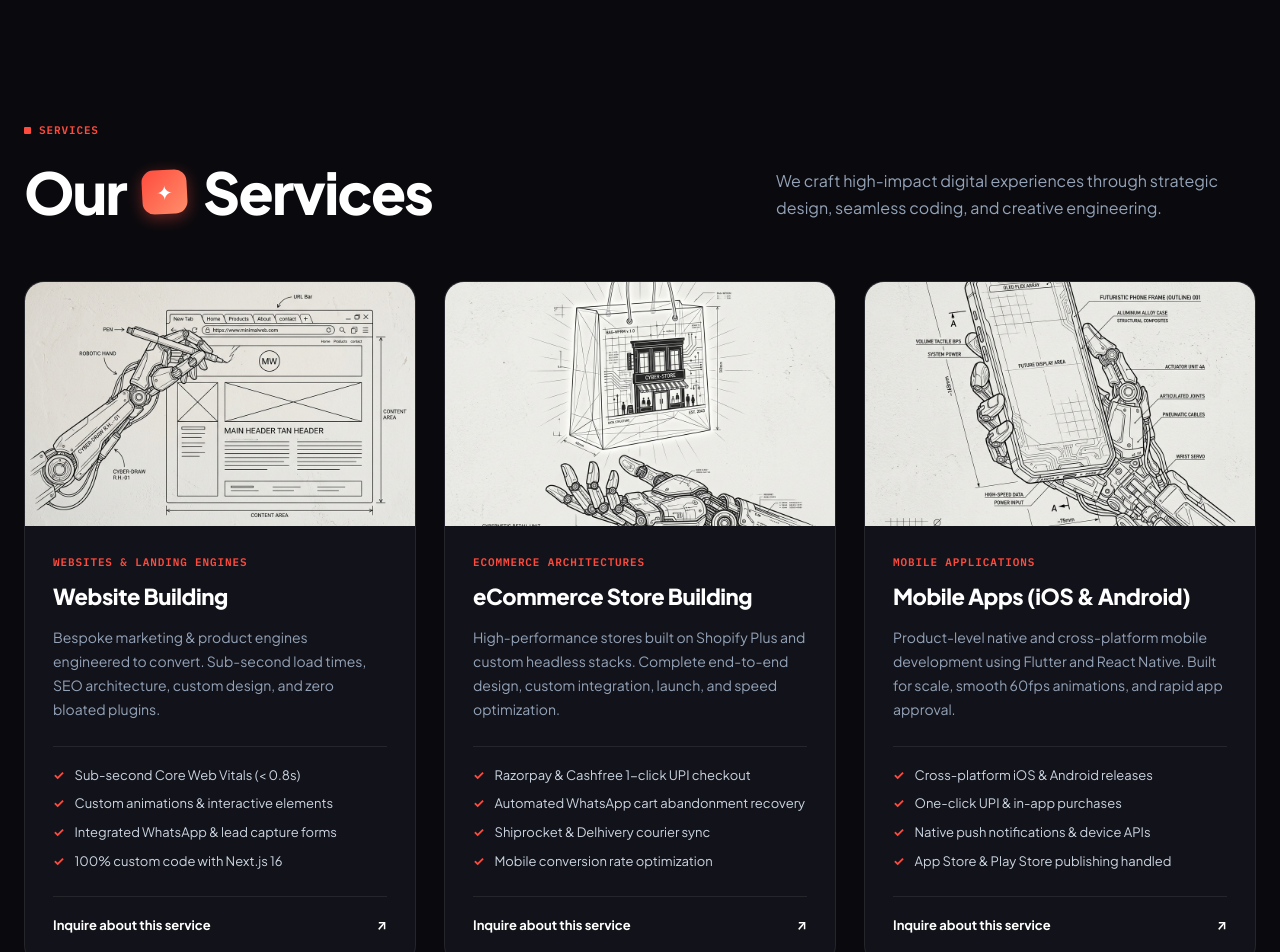
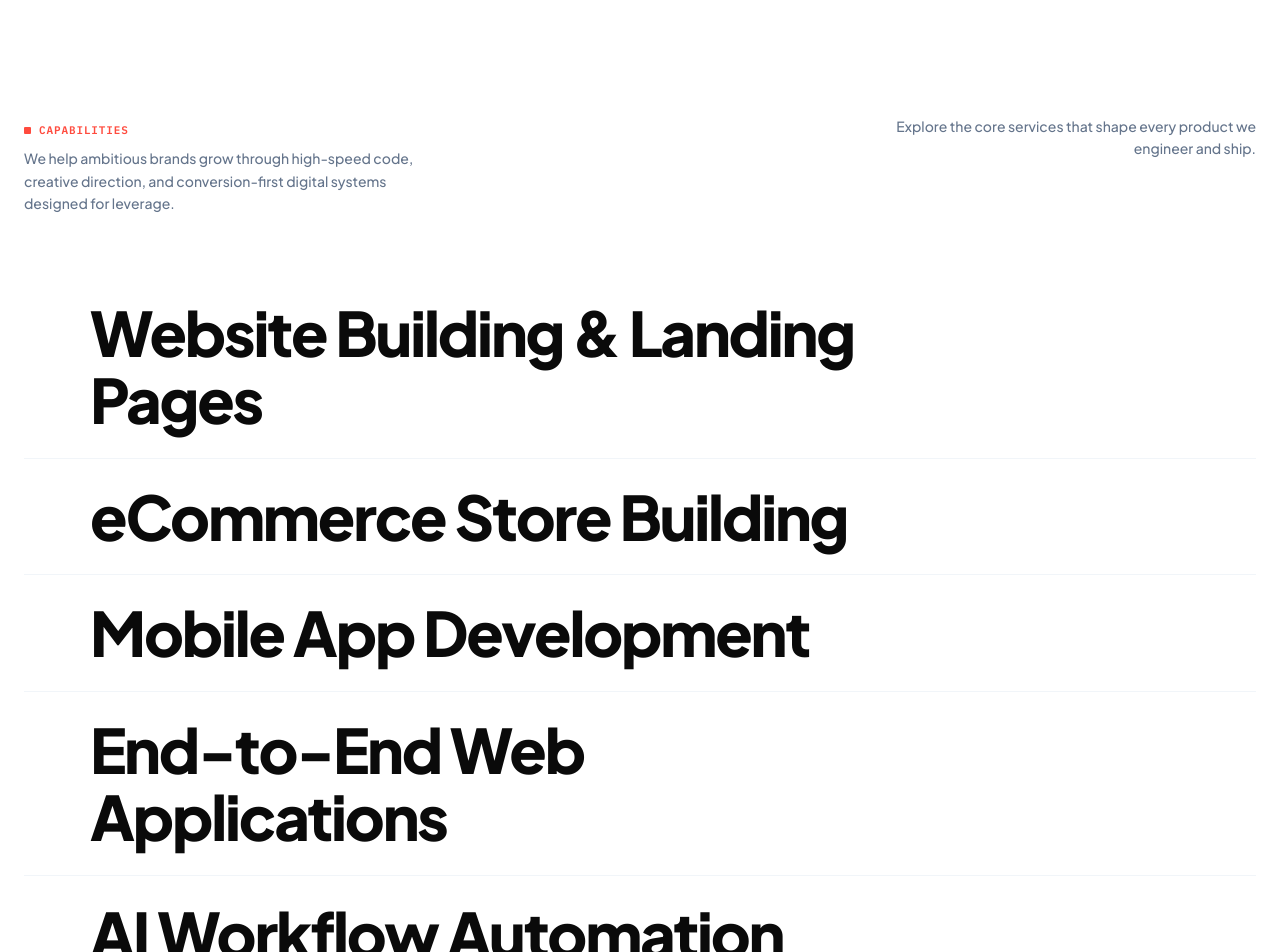
Before and after one commit to nirbhaysagar/endustryplant, a Next.js app: page / in a window 1280 px wide. Shown: the part 3060-4012 px from the top of the page. Built offline with nearby package versions, Linux system fonts and the light colour scheme.

Commit message:
Implement typographic services list with hover highlight banner and floating image preview

```diff
--- a/src/components/Capabilities.module.css
+++ b/src/components/Capabilities.module.css
@@ -1,7 +1,9 @@
 .servicesSection {
-  padding: 120px 0;
-  background: #0A0A0E;
-  color: #FFFFFF;
+  padding: 120px 0 140px;
+  background: #FFFFFF;
+  position: relative;
+  overflow: hidden;
+  border-bottom: 1px solid var(--border);
 }
 
 .inner {
@@ -10,7 +12,34 @@
   padding: 0 24px;
 }
 
-.label {
+/* ─── TOP SUBTITLES ROW ─────────────────────────────────────── */
+.topRow {
+  display: flex;
+  justify-content: space-between;
+  align-items: flex-start;
+  gap: 40px;
+  margin-bottom: 60px;
+  flex-wrap: wrap;
+}
+
+.topLeft {
+  max-width: 420px;
+  font-size: 14px;
+  line-height: 1.6;
+  color: #64748B;
+  font-weight: 500;
+}
+
+.topRight {
+  max-width: 360px;
+  font-size: 14px;
+  line-height: 1.6;
+  color: #64748B;
+  font-weight: 500;
+  text-align: right;
+}
+
+.sectionLabel {
   display: inline-flex;
   align-items: center;
   gap: 8px;
@@ -20,7 +49,7 @@
   color: #FF4B3E;
   text-transform: uppercase;
   letter-spacing: 0.08em;
-  margin-bottom: 24px;
+  margin-bottom: 8px;
 }
 
 .coralSquare {
@@ -31,173 +60,178 @@
   border-radius: 1px;
 }
 
-.headerRow {
-  display: flex;
-  justify-content: space-between;
-  align-items: flex-end;
-  gap: 40px;
-  margin-bottom: 60px;
-  flex-wrap: wrap;
-}
-
-.titleRow {
-  display: flex;
-  align-items: center;
-  gap: 16px;
-  flex-wrap: wrap;
-}
-
-.heading {
-  font-size: clamp(38px, 4.5vw, 64px);
-  font-weight: 800;
-  letter-spacing: -0.03em;
-  color: #FFFFFF;
-  line-height: 1;
-}
-
-.sticker {
-  display: inline-flex;
-  align-items: center;
-  justify-content: center;
-  background: linear-gradient(135deg, #FF4B3E, #FF8F6B);
-  color: #FFFFFF;
-  font-size: 20px;
-  padding: 6px 14px;
-  border-radius: 12px;
-  box-shadow: 0 4px 15px rgba(255, 75, 62, 0.4);
-  transform: rotate(-3deg);
-}
-
-.subtext {
-  font-size: 16px;
-  line-height: 1.7;
-  color: #94A3B8;
-  max-width: 480px;
-}
-
-/* ─── SERVICES GRID (DARK MODE) ─────────────────────────────── */
-.grid {
-  display: grid;
-  grid-template-columns: repeat(3, 1fr);
-  gap: 28px;
-}
-
-.serviceCard {
-  background: #12131A;
-  border: 1px solid rgba(255, 255, 255, 0.08);
-  border-radius: 20px;
-  overflow: hidden;
+/* ─── TYPOGRAPHIC LIST ──────────────────────────────────────── */
+.servicesList {
   display: flex;
   flex-direction: column;
-  transition: all 0.3s cubic-bezier(0.16, 1, 0.3, 1);
-}
-
-.serviceCard:hover {
-  transform: translateY(-6px);
-  border-color: rgba(255, 75, 62, 0.4);
-  box-shadow: 0 16px 40px rgba(0, 0, 0, 0.6), 0 0 30px rgba(255, 75, 62, 0.15);
-}
-
-.imageWrap {
   width: 100%;
-  aspect-ratio: 16/10;
-  overflow: hidden;
-  background: #000000;
+  margin: 40px 0;
   position: relative;
 }
 
-.imageWrap img {
+.serviceRow {
+  display: block;
+  text-decoration: none;
+  width: 100%;
+  padding: 24px 20px;
+  position: relative;
+  transition: all 0.25s cubic-bezier(0.16, 1, 0.3, 1);
+  cursor: pointer;
+  border-bottom: 1px solid #F1F5F9;
+}
+
+.serviceRowInner {
+  display: flex;
+  align-items: center;
+  justify-content: space-between;
+  max-width: 1100px;
+  margin: 0 auto;
+  position: relative;
+  z-index: 2;
+}
+
+.serviceTitle {
+  font-size: clamp(32px, 4.8vw, 68px);
+  font-weight: 800;
+  letter-spacing: -0.035em;
+  color: #0A0A0A;
+  line-height: 1.1;
+  transition: color 0.2s ease, transform 0.2s ease;
+}
+
+.serviceMeta {
+  display: flex;
+  align-items: center;
+  gap: 24px;
+  opacity: 0;
+  transform: translateX(10px);
+  transition: all 0.25s ease;
+}
+
+.serviceTag {
+  font-family: var(--font-mono);
+  font-size: 12px;
+  font-weight: 600;
+  letter-spacing: 0.05em;
+  color: #94A3B8;
+  text-transform: uppercase;
+}
+
+.serviceArrow {
+  font-size: 28px;
+  color: #FF4B3E;
+  transition: transform 0.2s ease;
+}
+
+/* Active / Hovered Row styling matching the reference */
+.serviceRowActive {
+  background: #0A0A0A;
+}
+
+.serviceRowActive .serviceTitle {
+  color: #FFFFFF;
+  transform: translateX(8px);
+}
+
+.serviceRowActive .serviceMeta {
+  opacity: 1;
+  transform: translateX(0);
+}
+
+.serviceRowActive .serviceArrow {
+  transform: translateX(4px);
+}
+
+/* ─── FLOATING PREVIEW IMAGE (FOLLOWS CURSOR / HOVER) ──────── */
+.floatingImageCard {
+  position: fixed;
+  pointer-events: none;
+  z-index: 999;
+  width: 320px;
+  height: 220px;
+  border-radius: 16px;
+  overflow: hidden;
+  box-shadow: 0 20px 50px rgba(0, 0, 0, 0.3), 0 0 30px rgba(255, 75, 62, 0.2);
+  border: 2px solid #FFFFFF;
+  background: #0A0A0A;
+  transform: translate(-50%, -50%) scale(0.95) rotate(-2deg);
+  opacity: 0;
+  transition: opacity 0.2s cubic-bezier(0.16, 1, 0.3, 1), transform 0.2s cubic-bezier(0.16, 1, 0.3, 1);
+}
+
+.floatingImageVisible {
+  opacity: 1;
+  transform: translate(-50%, -50%) scale(1) rotate(-1deg);
+}
+
+.floatingImageCard img {
   width: 100%;
   height: 100%;
   object-fit: cover;
-  transition: transform 0.4s ease;
 }
 
-.serviceCard:hover .imageWrap img {
-  transform: scale(1.04);
-}
-
-.cardBody {
-  padding: 28px;
-  display: flex;
-  flex-direction: column;
-  flex-grow: 1;
-}
-
-.cardCategory {
+.floatingImageBadge {
+  position: absolute;
+  bottom: 12px;
+  left: 12px;
+  background: rgba(10, 10, 14, 0.85);
+  backdrop-filter: blur(8px);
+  color: #FFFFFF;
   font-family: var(--font-mono);
   font-size: 11px;
   font-weight: 700;
-  color: #FF4B3E;
-  text-transform: uppercase;
-  letter-spacing: 0.08em;
-  margin-bottom: 8px;
+  padding: 4px 10px;
+  border-radius: 6px;
+  letter-spacing: 0.04em;
 }
 
-.cardTitle {
-  font-size: 22px;
-  font-weight: 800;
-  color: #FFFFFF;
-  letter-spacing: -0.02em;
-  margin-bottom: 12px;
+/* ─── BOTTOM CTA ROW ────────────────────────────────────────── */
+.bottomCtaRow {
+  margin-top: 40px;
+  display: flex;
+  justify-content: center;
+  align-items: center;
+  gap: 16px;
 }
 
-.cardDesc {
+.exploreAllBtn {
+  background: #0A0A0A;
+  color: #FFFFFF;
+  padding: 14px 28px;
+  border-radius: 9999px;
   font-size: 14px;
-  line-height: 1.7;
-  color: #94A3B8;
-  margin-bottom: 24px;
-  flex-grow: 1;
+  font-weight: 700;
+  text-decoration: none;
+  display: inline-flex;
+  align-items: center;
+  gap: 8px;
+  transition: all 0.2s ease;
 }
 
-.deliverablesList {
-  display: flex;
-  flex-direction: column;
-  gap: 8px;
-  border-top: 1px solid rgba(255, 255, 255, 0.08);
-  padding-top: 18px;
-  margin-bottom: 24px;
+.exploreAllBtn:hover {
+  background: #1E293B;
+  transform: translateY(-2px);
 }
 
-.deliverableRow {
-  display: flex;
-  align-items: center;
-  gap: 10px;
-  font-size: 13px;
-  color: #CBD5E1;
-}
-
-.checkMark {
-  color: #FF4B3E;
-  font-weight: bold;
-}
-
-.cardAction {
-  margin-top: auto;
-  padding-top: 18px;
-  border-top: 1px solid rgba(255, 255, 255, 0.08);
-  display: flex;
-  justify-content: space-between;
-  align-items: center;
-  font-size: 13px;
-  font-weight: 700;
-  color: #FFFFFF;
-  text-decoration: none;
-  transition: color 0.2s ease;
-}
-
-.cardAction:hover {
-  color: #FF4B3E;
-}
-
-@media (max-width: 1024px) {
-  .grid {
-    grid-template-columns: repeat(2, 1fr);
+@media (max-width: 900px) {
+  .topRow {
+    flex-direction: column;
+    gap: 16px;
+  }
+  .topRight {
+    text-align: left;
+  }
+  .serviceTitle {
+    font-size: 28px;
+  }
+  .floatingImageCard {
+    display: none;
+  }
+  .serviceMeta {
+    opacity: 1;
+    transform: none;
+  }
+  .serviceRowActive {
+    background: #0A0A0A;
   }
 }
-
-@media (max-width: 640px) {
-  .grid {
-    grid-template-columns: 1fr;
-  }
-}
--- a/src/components/Capabilities.tsx
+++ b/src/components/Capabilities.tsx
@@ -1,142 +1,137 @@
 'use client';
 
-import React from 'react';
+import React, { useState, useEffect } from 'react';
 import Link from 'next/link';
 import styles from './Capabilities.module.css';
 
 interface ServiceItem {
   id: string;
+  title: string;
   category: string;
-  title: string;
-  desc: string;
   image: string;
-  deliverables: string[];
+  tech: string;
 }
 
 const SERVICES: ServiceItem[] = [
   {
-    id: 'web',
-    category: 'WEBSITES & LANDING ENGINES',
-    title: 'Website Building',
-    desc: 'Bespoke marketing & product engines engineered to convert. Sub-second load times, SEO architecture, custom design, and zero bloated plugins.',
+    id: 'websites',
+    title: 'Website Building & Landing Pages',
+    category: 'Next.js 16 · Core Web Vitals',
     image: '/service_websites.png',
-    deliverables: [
-      'Sub-second Core Web Vitals (< 0.8s)',
-      'Custom animations & interactive elements',
-      'Integrated WhatsApp & lead capture forms',
-      '100% custom code with Next.js 16',
-    ],
+    tech: 'Bespoke UI · Sub-Second Speed',
   },
   {
     id: 'ecommerce',
-    category: 'ECOMMERCE ARCHITECTURES',
     title: 'eCommerce Store Building',
-    desc: 'High-performance stores built on Shopify Plus and custom headless stacks. Complete end-to-end design, custom integration, launch, and speed optimization.',
+    category: 'Shopify Plus · Headless Stacks',
     image: '/service_ecommerce.png',
-    deliverables: [
-      'Razorpay & Cashfree 1-click UPI checkout',
-      'Automated WhatsApp cart abandonment recovery',
-      'Shiprocket & Delhivery courier sync',
-      'Mobile conversion rate optimization',
-    ],
+    tech: 'Razorpay 1-Click · WhatsApp Recovery',
   },
   {
     id: 'mobile',
-    category: 'MOBILE APPLICATIONS',
-    title: 'Mobile Apps (iOS & Android)',
-    desc: 'Product-level native and cross-platform mobile development using Flutter and React Native. Built for scale, smooth 60fps animations, and rapid app approval.',
+    title: 'Mobile App Development',
+    category: 'iOS & Android Native Performance',
     image: '/service_mobile_apps.png',
-    deliverables: [
-      'Cross-platform iOS & Android releases',
-      'One-click UPI & in-app purchases',
-      'Native push notifications & device APIs',
-      'App Store & Play Store publishing handled',
-    ],
+    tech: 'Flutter / React Native · 60fps',
   },
   {
     id: 'webapp',
-    category: 'FULL-STACK SOFTWARE',
     title: 'End-to-End Web Applications',
-    desc: 'Full-stack applications engineered from scratch. High concurrency, secure database design, role-based access control, and real-time dashboards.',
+    category: 'Full-Stack SaaS & Internal Portals',
     image: '/service_web_apps.png',
-    deliverables: [
-      'Supabase & PostgreSQL database architecture',
-      'Role-based authentication & permissions',
-      'Real-time analytics & reporting dashboards',
-      'Automated GST invoicing & billing flows',
-    ],
+    tech: 'Postgres · Supabase · High Concurrency',
   },
   {
     id: 'automation',
-    category: 'AI AUTOMATION',
     title: 'AI Workflow Automation',
-    desc: 'Eliminate repetitive manual operations. We build custom AI agents and deterministic pipelines that handle lead qualification, customer support, and document extraction.',
+    category: 'Autonomous Agents & LLM Pipelines',
     image: '/service_automation.png',
-    deliverables: [
-      'WhatsApp AI sales & booking agent',
-      'Automated invoice & document data extraction',
-      'CRM integration (HubSpot, Zoho, Sheets)',
-      '24/7 autonomous operations without human delay',
-    ],
+    tech: 'WhatsApp Bot · Document Extraction',
   },
 ];
 
 export default function Capabilities() {
+  const [hoveredIdx, setHoveredIdx] = useState<number | null>(null);
+  const [cursorPos, setCursorPos] = useState({ x: 0, y: 0 });
+
+  useEffect(() => {
+    const handleMouseMove = (e: MouseEvent) => {
+      setCursorPos({ x: e.clientX, y: e.clientY });
+    };
+
+    window.addEventListener('mousemove', handleMouseMove);
+    return () => window.removeEventListener('mousemove', handleMouseMove);
+  }, []);
+
+  const activeService = hoveredIdx !== null ? SERVICES[hoveredIdx] : null;
+
   return (
     <section className={styles.servicesSection} id="services">
       <div className={styles.inner}>
-        {/* SECTION LABEL */}
-        <div className={styles.label}>
+        {/* ─── TOP SUBTITLES ROW (MATCHED TO REFERENCE) ─────── */}
+        <div className={styles.topRow}>
+          <div>
+            <div className={styles.sectionLabel}>
               <span className={styles.coralSquare} />
-          <span>Services</span>
+              <span>Capabilities</span>
             </div>
-
-        {/* HEADER ROW */}
-        <div className={styles.headerRow}>
-          <div className={styles.titleRow}>
-            <h2 className={styles.heading}>Our</h2>
-            <div className={styles.sticker}>✦</div>
-            <h2 className={styles.heading}>Services</h2>
-          </div>
-
-          <p className={styles.subtext}>
-            We craft high-impact digital experiences through strategic design,
-            seamless coding, and creative engineering.
+            <p className={styles.topLeft}>
+              We help ambitious brands grow through high-speed code, creative
+              direction, and conversion-first digital systems designed for leverage.
             </p>
           </div>
 
-        {/* 5 SERVICE CARDS */}
-        <div className={styles.grid}>
-          {SERVICES.map((srv) => (
-            <div key={srv.id} className={styles.serviceCard}>
-              <div className={styles.imageWrap}>
-                <img src={srv.image} alt={srv.title} />
+          <p className={styles.topRight}>
+            Explore the core services that shape every product we engineer and ship.
+          </p>
         </div>
 
-              <div className={styles.cardBody}>
-                <div className={styles.cardCategory}>{srv.category}</div>
-                <h3 className={styles.cardTitle}>{srv.title}</h3>
-                <p className={styles.cardDesc}>{srv.desc}</p>
+        {/* ─── BIG TYPOGRAPHIC STACKED LIST ─────────────────── */}
+        <div className={styles.servicesList}>
+          {SERVICES.map((srv, idx) => {
+            const isHovered = hoveredIdx === idx;
+            return (
+              <Link
+                key={srv.id}
+                href={`/contact?service=${encodeURIComponent(srv.title)}`}
+                className={`${styles.serviceRow} ${isHovered ? styles.serviceRowActive : ''}`}
+                onMouseEnter={() => setHoveredIdx(idx)}
+                onMouseLeave={() => setHoveredIdx(null)}
+              >
+                <div className={styles.serviceRowInner}>
+                  <h3 className={styles.serviceTitle}>{srv.title}</h3>
 
-                <div className={styles.deliverablesList}>
-                  {srv.deliverables.map((item, idx) => (
-                    <div key={idx} className={styles.deliverableRow}>
-                      <span className={styles.checkMark}>✓</span>
-                      <span>{item}</span>
+                  <div className={styles.serviceMeta}>
+                    <span className={styles.serviceTag}>{srv.category}</span>
+                    <span className={styles.serviceArrow}>↗</span>
                   </div>
-                  ))}
+                </div>
+              </Link>
+            );
+          })}
         </div>
 
-                <Link
-                  href={`/contact?service=${encodeURIComponent(srv.title)}`}
-                  className={styles.cardAction}
+        {/* ─── FLOATING IMAGE PREVIEW (CURSOR FOLLOWER) ──────── */}
+        {activeService && (
+          <div
+            className={`${styles.floatingImageCard} ${hoveredIdx !== null ? styles.floatingImageVisible : ''}`}
+            style={{
+              left: `${cursorPos.x + 24}px`,
+              top: `${cursorPos.y - 120}px`,
+            }}
           >
-                  <span>Inquire about this service</span>
-                  <span>↗</span>
-                </Link>
+            <img src={activeService.image} alt={activeService.title} />
+            <div className={styles.floatingImageBadge}>
+              {activeService.tech}
             </div>
           </div>
-          ))}
+        )}
+
+        {/* ─── BOTTOM CTA ───────────────────────────────────── */}
+        <div className={styles.bottomCtaRow}>
+          <Link href="/contact" className={styles.exploreAllBtn}>
+            Book a Project Sprint ↗
+          </Link>
         </div>
       </div>
     </section>
```
Lines whose indentation alone changed are shown as unchanged.
